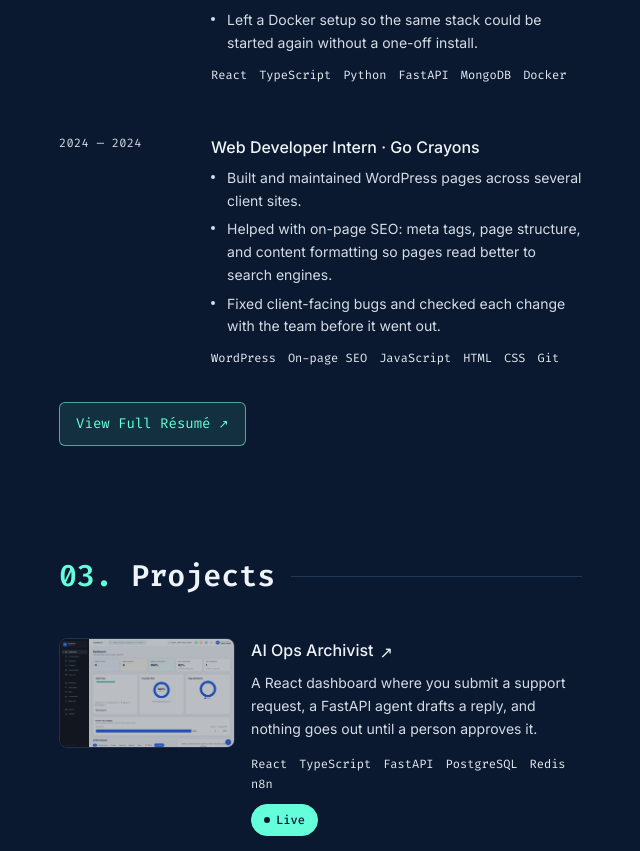
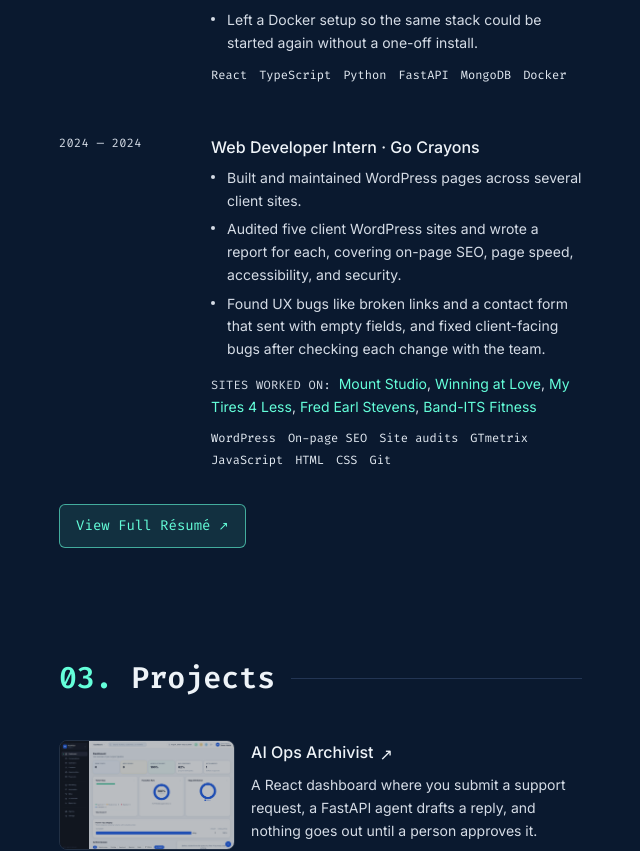
Before and after one commit to Tofuwuuu/PERSONAL-WEBSITE, a Next.js app: page / in a window 1280 px wide. Shown: the part 882-1733 px from the top of the page, without its empty margins (602-1242 px from the left). Built offline with nearby package versions, Linux system fonts and the light colour scheme; no server answers.

Commit message:
Add Go Crayons site audits and client site links (#10)

```diff
--- a/components/Experience.tsx
+++ b/components/Experience.tsx
@@ -27,6 +27,24 @@
                   </li>
                 ))}
               </ul>
+              {job.links && job.links.length > 0 && (
+                <p className="mt-3 text-sm leading-relaxed text-slate">
+                  <span className="font-mono text-xs uppercase tracking-wide">Sites worked on: </span>
+                  {job.links.map((link, i, all) => (
+                    <span key={link.href}>
+                      <a
+                        href={link.href}
+                        target="_blank"
+                        rel="noopener noreferrer"
+                        className="text-green underline-offset-4 hover:underline"
+                      >
+                        {link.label}
+                      </a>
+                      {i < all.length - 1 ? ", " : ""}
+                    </span>
+                  ))}
+                </p>
+              )}
               <ul className="mt-3 flex flex-wrap gap-x-3 gap-y-1.5">
                 {job.tech.map((tech) => (
                   <li key={tech} className="bc-tech-tag">
--- a/content/experience.ts
+++ b/content/experience.ts
@@ -22,9 +22,16 @@
     end: "2024",
     bullets: [
       "Built and maintained WordPress pages across several client sites.",
-      "Helped with on-page SEO: meta tags, page structure, and content formatting so pages read better to search engines.",
-      "Fixed client-facing bugs and checked each change with the team before it went out.",
+      "Audited five client WordPress sites and wrote a report for each, covering on-page SEO, page speed, accessibility, and security.",
+      "Found UX bugs like broken links and a contact form that sent with empty fields, and fixed client-facing bugs after checking each change with the team.",
     ],
-    tech: ["WordPress", "On-page SEO", "JavaScript", "HTML", "CSS", "Git"],
+    tech: ["WordPress", "On-page SEO", "Site audits", "GTmetrix", "JavaScript", "HTML", "CSS", "Git"],
+    links: [
+      { label: "Mount Studio", href: "https://mountstudio.com.sg" },
+      { label: "Winning at Love", href: "https://winningatlove.com" },
+      { label: "My Tires 4 Less", href: "https://mytires4less.com" },
+      { label: "Fred Earl Stevens", href: "https://fredearlstevens.com" },
+      { label: "Band-ITS Fitness", href: "https://band-itsfitness.com" },
+    ],
   },
 ];
--- a/content/types.ts
+++ b/content/types.ts
@@ -29,4 +29,5 @@
   end: string;
   bullets: string[];
   tech: string[];
+  links?: { label: string; href: string }[];
 };
```
